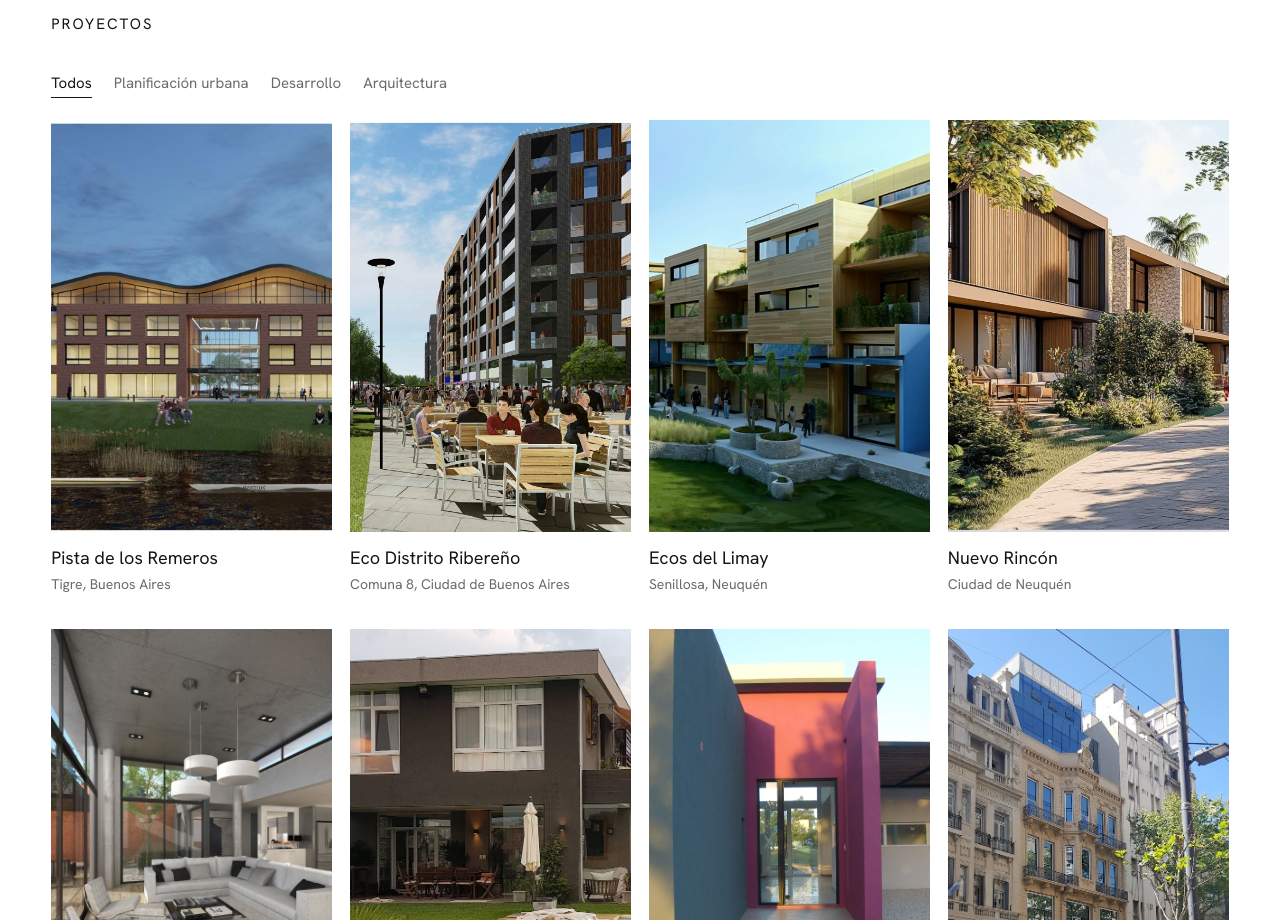
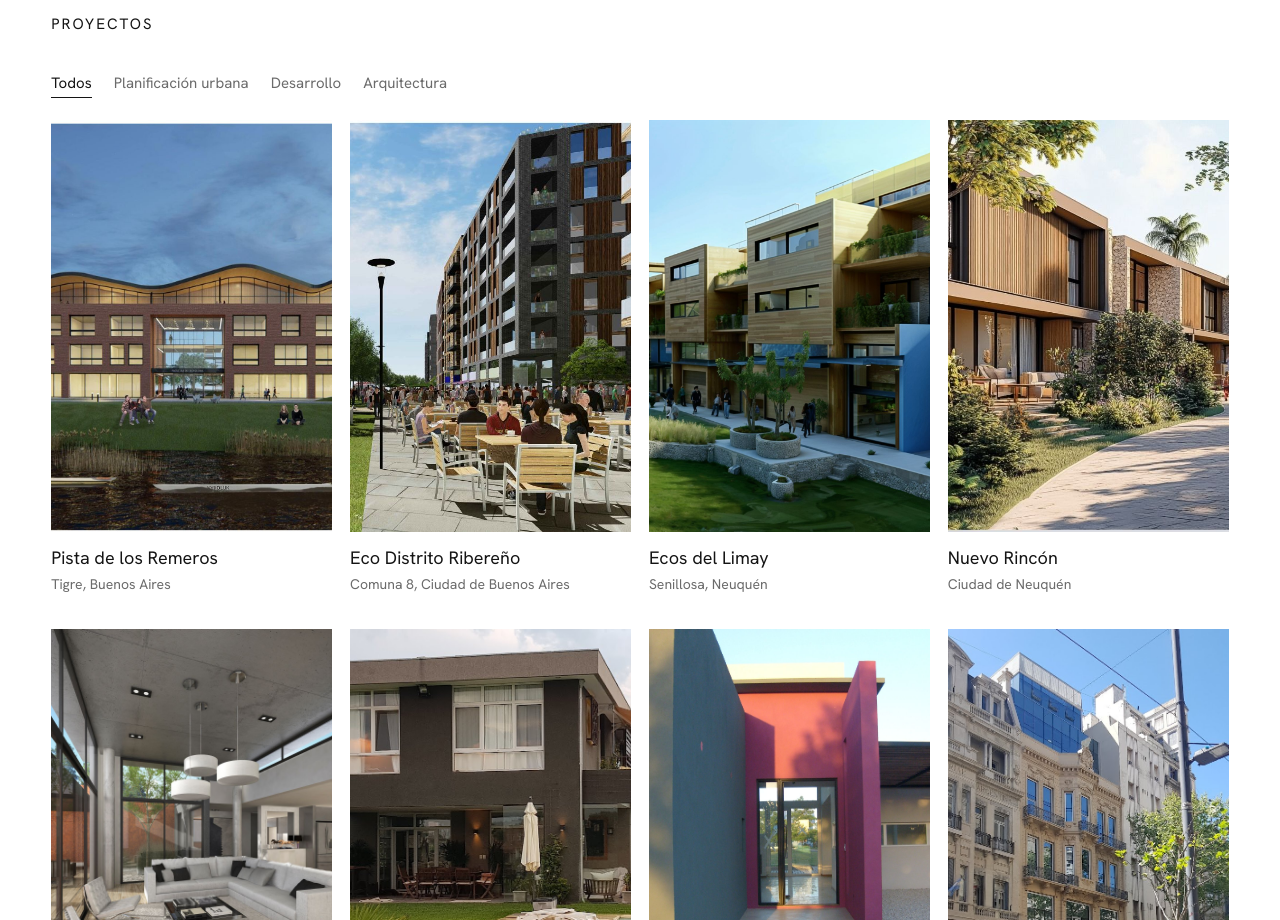
Before and after one commit to martinrenom-spec/sitio-martinrenom, a plain HTML site: page public/index.html in a window 1280 px wide. Shown: the part 1120-2040 px from the top of the page. Drawn offline with Linux system fonts and the light colour scheme.

Commit message:
Nueva imagen de portada para Pista de los Remeros
Co-Authored-By: Claude Opus 5 <noreply@anthropic.com>
Claude-Session: https://claude.ai/code/session_01DuqjrKjw1G8Fq6egbqKgEy

```diff
--- a/public/index.html
+++ b/public/index.html
@@ -383,7 +383,7 @@ dt{color:var(--muted)}dd{margin:0}
 const P=[
  {id:"remeros",t:"Pista de los Remeros",lugar:"Tigre, Buenos Aires",tipo:"Planificación urbana",
   res:"Sanear el espejo de agua y ordenar 40 hectáreas de tierra improductiva con un campus universitario, un centro médico, deporte y vivienda.",
-  cover:"img/remeros-2.jpg",tile:"img/remeros-1.jpg",pos:"42% center",
+  cover:"img/remeros-cover.jpg",tile:"img/remeros-1.jpg",
   datos:[["Lugar","Tigre, Buenos Aires"],["Superficie","Unas 40 ha a lo largo de 2.000 m, entre el Puente Liniers y el río Luján"],["Programa","10 ha de deporte, 10 ha de campus universitario y centro médico, 20 ha de vivienda, oficinas y comercio"],["Presentación","2024"],["Estado","Proyecto"],["Comitente","Secretaría de Deportes"]],
   txt:["La pista de remo de Tigre está rodeada de tierra sin uso y su espejo de agua necesita saneamiento y mantenimiento. El proyecto resuelve las dos cosas juntas: el desarrollo urbano de los bordes es el que hace posible recuperar el agua.","El plan divide el área en tres partes. Una queda para el deporte, con el remo en primer lugar. Otra recibe el primer campus universitario y centro médico de Tigre. La tercera suma vivienda, oficinas y comercio, con los servicios de agua, cloacas y electricidad que hoy faltan."],
   gal:[["img/remeros-1.jpg","Edificio del campus frente a la pista","wide"],["img/remeros-3.jpg","Paseo sobre la costa, de noche",""],["img/remeros-4.jpg","Paseo sobre la costa y muelle de remo",""]]},
```
Also changed, not shown: public/img/remeros-2.jpg (deleted), public/img/remeros-cover.jpg (added).
